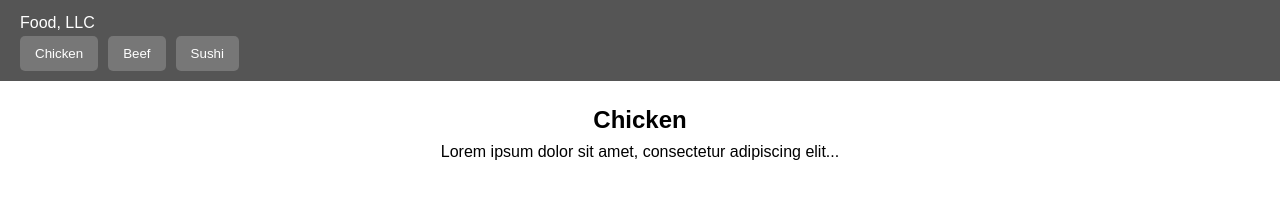
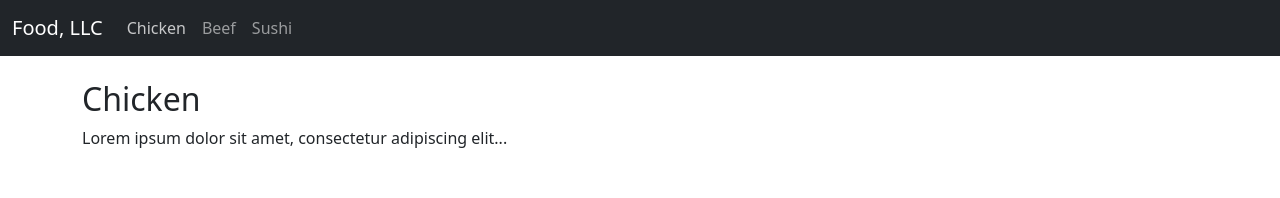
Before and after one commit to Animashka1337/HTML, a plain HTML site: page htmlcss/index.html in a window 1280 px wide. Both pictures are taken after a click on the button "Chicken". Drawn offline with nearby package versions, Linux system fonts and the light colour scheme.

Commit message:
Add files via upload

```diff
--- a/htmlcss/index.html
+++ b/htmlcss/index.html
@@ -3,24 +3,44 @@
 <head>
     <meta charset="UTF-8">
     <meta name="viewport" content="width=device-width, initial-scale=1.0">
-    <title>Selected Content Display</title>
-    <link rel="stylesheet" href="style.css">
+    <title>Bootstrap Menu</title>
+    <!-- Include Bootstrap CSS -->
+    <link href="https://cdn.jsdelivr.net/npm/bootstrap@5.3.0/dist/css/bootstrap.min.css" rel="stylesheet">
+    <style>
+        .content-item {
+            display: none;
+        }
+        .content-item.active {
+            display: block;
+        }
+    </style>
 </head>
 <body>
-    <!-- Navigation Bar -->
-    <nav class="navbar">
-        <div class="container">
-            <div class="logo">Food, LLC</div>
-            <ul class="menu">
-                <li><button class="menu-btn" data-target="chicken">Chicken</button></li>
-                <li><button class="menu-btn" data-target="beef">Beef</button></li>
-                <li><button class="menu-btn" data-target="sushi">Sushi</button></li>
-            </ul>
+    <!-- Navbar -->
+    <nav class="navbar navbar-expand-lg navbar-dark bg-dark">
+        <div class="container-fluid">
+            <a class="navbar-brand" href="#">Food, LLC</a>
+            <button class="navbar-toggler" type="button" data-bs-toggle="collapse" data-bs-target="#navbarNav">
+                <span class="navbar-toggler-icon"></span>
+            </button>
+            <div class="collapse navbar-collapse" id="navbarNav">
+                <ul class="navbar-nav">
+                    <li class="nav-item">
+                        <button class="btn btn-link nav-link" data-target="chicken">Chicken</button>
+                    </li>
+                    <li class="nav-item">
+                        <button class="btn btn-link nav-link" data-target="beef">Beef</button>
+                    </li>
+                    <li class="nav-item">
+                        <button class="btn btn-link nav-link" data-target="sushi">Sushi</button>
+                    </li>
+                </ul>
+            </div>
         </div>
     </nav>
 
     <!-- Content Section -->
-    <section class="content">
+    <div class="container mt-4">
         <div id="chicken" class="content-item">
             <h2>Chicken</h2>
             <p>Lorem ipsum dolor sit amet, consectetur adipiscing elit...</p>
@@ -33,8 +53,25 @@
             <h2>Sushi</h2>
             <p>Lorem ipsum dolor sit amet, consectetur adipiscing elit...</p>
         </div>
-    </section>
+    </div>
 
-    <script src="script.js"></script>
+    <!-- Bootstrap JS -->
+    <script src="https://cdn.jsdelivr.net/npm/bootstrap@5.3.0/dist/js/bootstrap.bundle.min.js"></script>
+    <script>
+        // JavaScript to toggle content visibility
+        const buttons = document.querySelectorAll('.nav-link');
+        const contentItems = document.querySelectorAll('.content-item');
+
+        buttons.forEach((button) => {
+            button.addEventListener('click', () => {
+                const targetId = button.getAttribute('data-target');
+                contentItems.forEach((item) => item.classList.remove('active'));
+                const targetContent = document.getElementById(targetId);
+                if (targetContent) {
+                    targetContent.classList.add('active');
+                }
+            });
+        });
+    </script>
 </body>
 </html>
```
